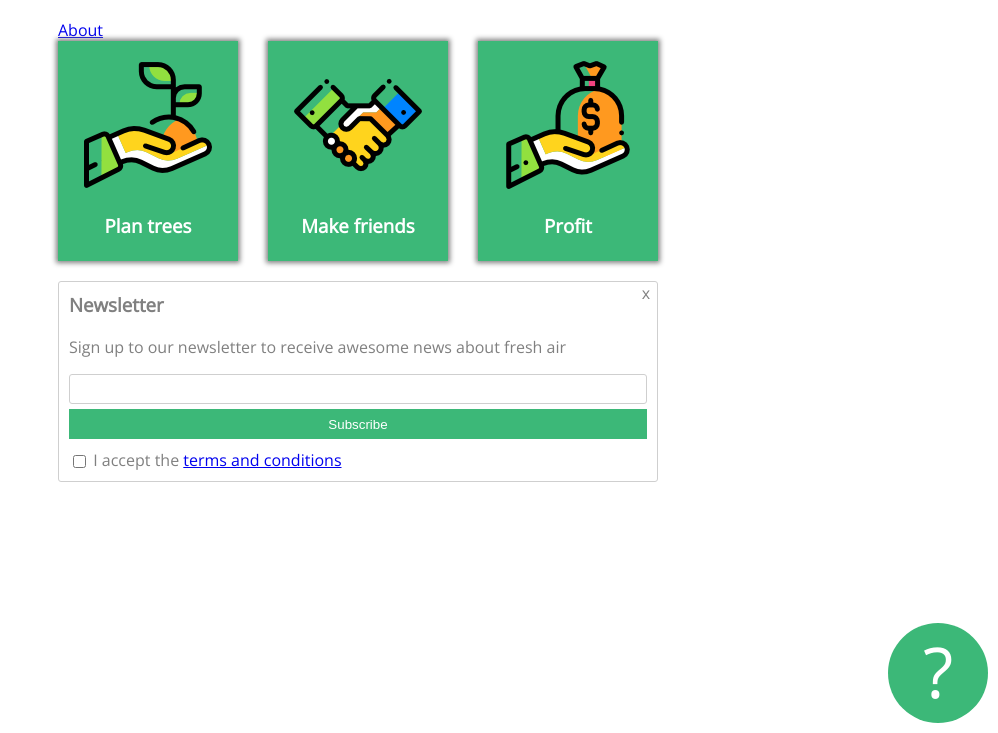
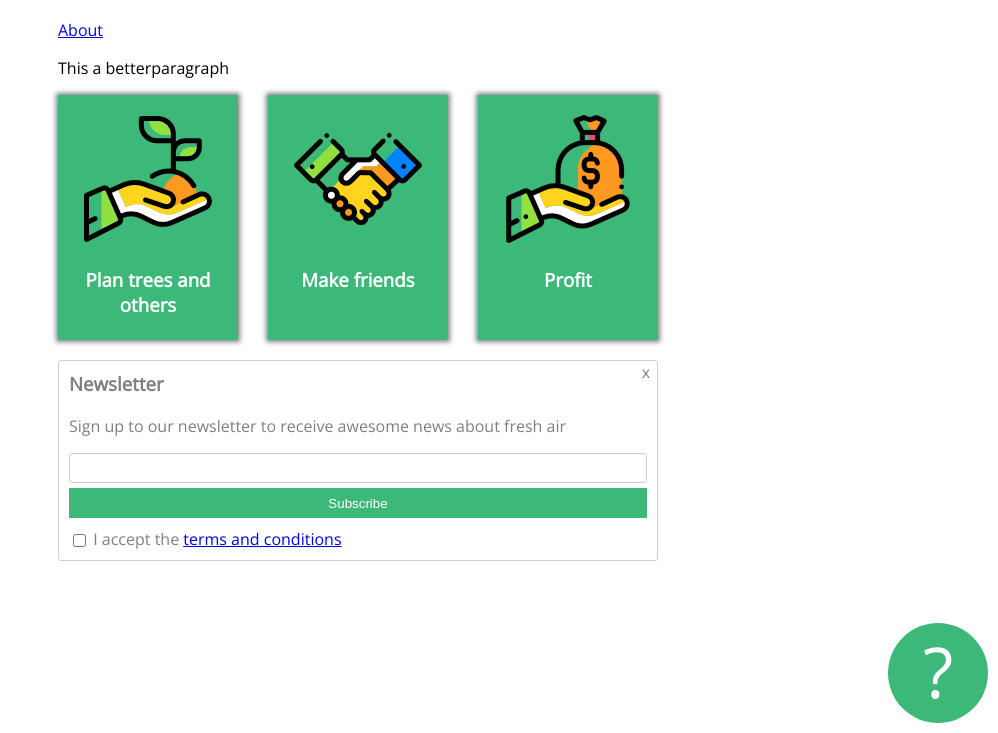
Before and after one commit to dtothbianka/dtothbianka.github.io, a plain HTML site: page index.html in a window 1280 px wide. Shown: the part 67-800 px from the top of the page, without its empty margins (282-1280 px from the left). Drawn offline with nearby package versions, Linux system fonts and the light colour scheme; files whose address does not match are found by name.

Commit message:
Improve the first paragraph

```diff
--- a/index.html
+++ b/index.html
@@ -16,11 +16,12 @@
     About
   </a>
 
+  <p>This <span>a better</span>paragraph</p>
   <div class="card-holder">
 
   <div class="card">
     <img src="tree.png" alt="">
-    <h3>Plan trees</h3>
+    <h3>Plan trees and others</h3>
     </div>
   <div class="card">
     <img src="deal.png"">
```
